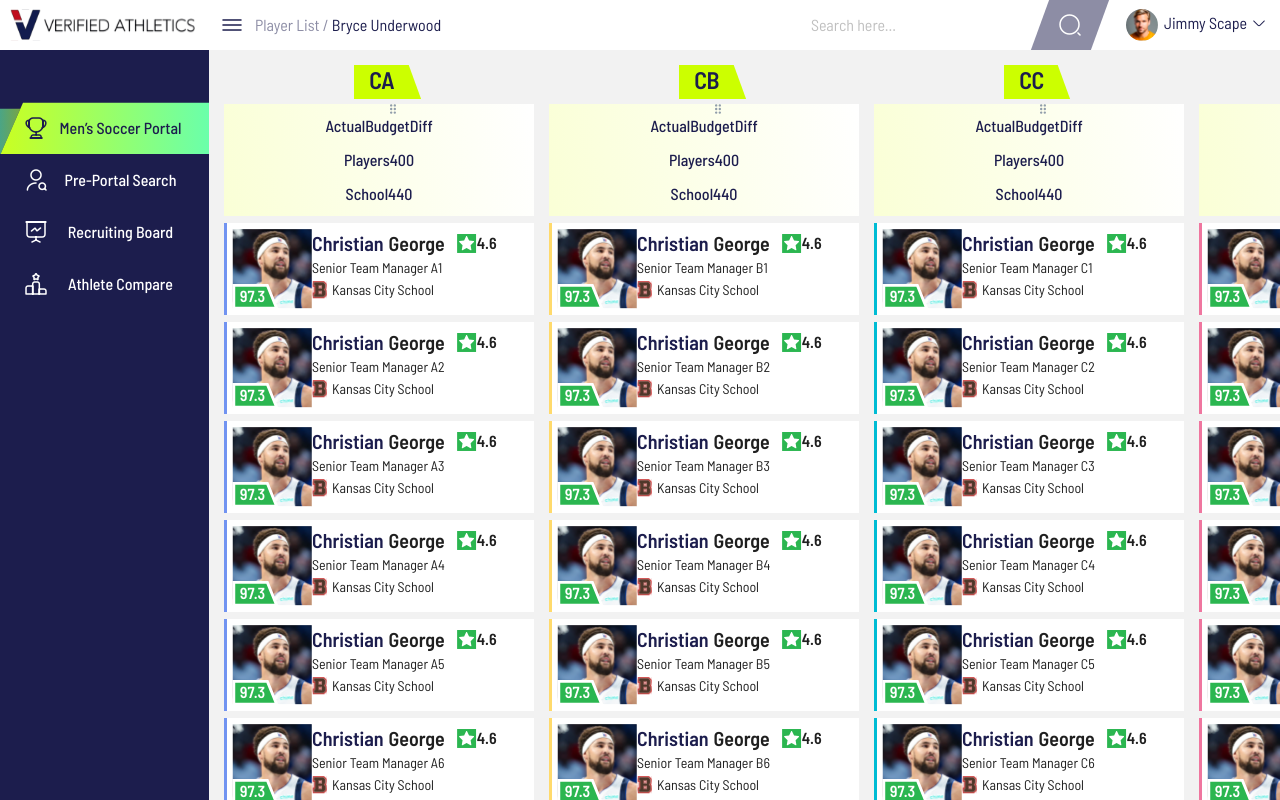
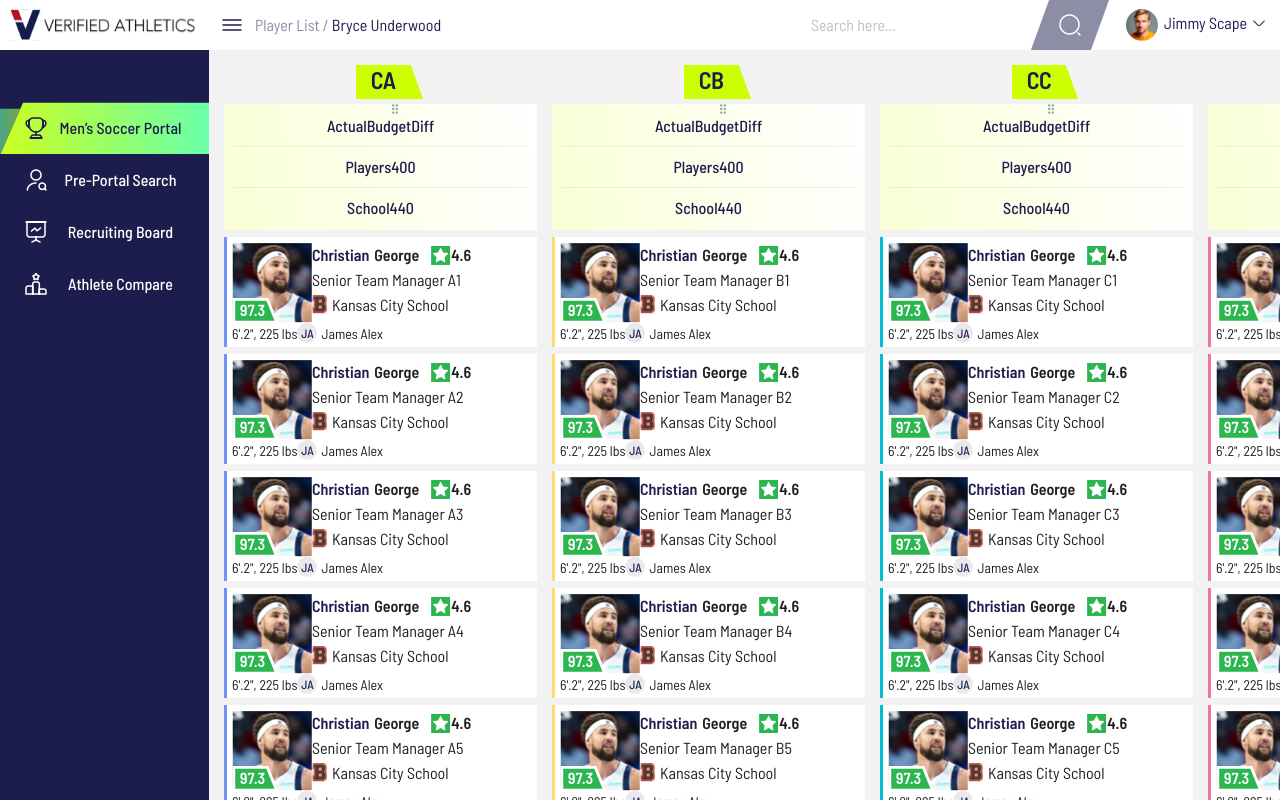
Before and after one commit to mfarhankz/verifi-athlet, a Next.js app: page /recruiting-board in a window 1280 px wide. Built offline with nearby package versions, Linux system fonts and the light colour scheme; a web font is replaced by a local one.

Commit message:
dnd ui fixed

```diff
--- a/src/app/(dashboard)/_components/UserShortInfo.tsx
+++ b/src/app/(dashboard)/_components/UserShortInfo.tsx
@@ -1,3 +1,4 @@
+/* eslint-disable react/no-unescaped-entities */
 import React from "react";
 import { Flex, Typography } from "antd";
 import Image from "next/image";
@@ -29,6 +30,7 @@ export default function UserShortInfo({
   schoolIcon,
 }: UserShortInfoProps) {
   return (
+    <Flex vertical className="player-short-info">
       <Flex>
         <ImageWithAverage
           src={src}
@@ -58,9 +60,7 @@ export default function UserShortInfo({
                 width={20}
                 className="mr-1"
               />
-          <Typography.Title level={5}>
-            {rating}
-          </Typography.Title>
+              <Typography.Title level={5}>{rating}</Typography.Title>
             </Flex>
           </Flex>
           <Typography.Paragraph>{title}</Typography.Paragraph>
@@ -70,5 +70,10 @@ export default function UserShortInfo({
           </Typography.Paragraph>
         </div>
       </Flex>
+      <Flex className="justify-between pr-2 pl-1 w-[97%]">
+        <Typography.Text>6'.2", 225 lbs</Typography.Text>
+        <Typography.Text><span className="user-icon">JA</span> James Alex</Typography.Text>
+      </Flex>
+    </Flex>
   );
 }
--- a/src/app/(dashboard)/recruiting-board/page.tsx
+++ b/src/app/(dashboard)/recruiting-board/page.tsx
@@ -1,11 +1,12 @@
 
+import { data } from "@/apis/data";
 import MultipleContainers from "@/app/dndkit/presets/Sortable/MultipleContainers";
 
 export default function RecruitingBoard() {
 
     return(
         <div className="main-container">
-            <MultipleContainers itemCount={6} />
+            <MultipleContainers itemCount={5}  />
         </div>
     );
 }
--- a/src/app/dndkit/components/Container/Container.module.scss
+++ b/src/app/dndkit/components/Container/Container.module.scss
@@ -6,7 +6,7 @@
   box-sizing: border-box;
   appearance: none;
   outline: none;
-  min-width: 310px;
+  min-width: 313px;
   margin: 0;
   border-radius: 5px;
   min-height: 200px;
--- a/src/app/dndkit/components/Container/Container.tsx
+++ b/src/app/dndkit/components/Container/Container.tsx
@@ -6,6 +6,7 @@ import classNames from "classnames";
 import { Handle, Remove } from "../Item";
 
 import styles from "./Container.module.scss";
+import { Divider } from "antd";
 
 export interface Props {
   children: React.ReactNode;
@@ -82,12 +83,14 @@ export const Container = forwardRef<HTMLDivElement, Props>(
               <span>Budget</span>
               <span>Diff</span>
             </div>
+            <Divider />
             <div className="flex items-center justify-between w-[100%]">
               <span>Players</span>
               <span>4</span>
               <span>0</span>
               <span>0</span>
             </div>
+            <Divider />
             <div className="flex items-center justify-between w-[100%]">
               <span>School</span>
               <span>4</span>
--- a/src/app/dndkit/components/Item/Item.module.scss
+++ b/src/app/dndkit/components/Item/Item.module.scss
@@ -55,7 +55,7 @@ $focused-outline-color: #4c9ffe;
   display: flex;
   flex-grow: 1;
   align-items: center;
-  padding: 6px 0 6px 8px;
+  padding: 6px 0 2px 8px;
   background-color: $background-color;
   // box-shadow: $box-shadow;
   outline: none;
--- a/src/app/dndkit/presets/Sortable/MultipleContainers.tsx
+++ b/src/app/dndkit/presets/Sortable/MultipleContainers.tsx
@@ -173,6 +173,7 @@ function MultipleContainers({
         B: createRange(itemCount, (index) => `B${index + 1}`),
         C: createRange(itemCount, (index) => `C${index + 1}`),
         D: createRange(itemCount, (index) => `D${index + 1}`),
+        E: createRange(itemCount, (index) => `E${index + 1}`),
       }
   );
   const [containers, setContainers] = useState(
--- a/src/app/scss/_common.scss
+++ b/src/app/scss/_common.scss
@@ -88,6 +88,26 @@
     }
   }
 
+.player-short-info {
+    .ant-typography {
+        margin: 0;
+        display: flex;
+        .user-icon {
+            background-color: rgba(28, 29, 77, 0.10);
+            border-radius: 50px;
+            width: 20px;
+            height: 20px;
+            display: flex;
+            font-size: 12px;
+            font-style: normal;
+            font-weight: 500;
+            color: var(--primary);
+            margin-right: 4px;
+            align-items: center;
+            justify-content: center;
+        }
+    }
+}
 .user-detail {
     text-align: left;
     min-width: 217px;
@@ -95,6 +115,7 @@
         margin: 0 !important;
         display: flex;
         align-items: center;
+        font-size: 16px;
         img, span {
             margin-right: 5px;
         }
@@ -353,11 +374,14 @@
 
 .colum-header {
     background: linear-gradient(81deg, #FAFFD6 0%, #FFF 100%);
-    gap: 10px;
+    gap: 8px;
     font-size: 16px;
     font-weight: 500;
     padding: 10px;
     margin-top: 39px;
+    .ant-divider {
+        margin: 0;
+    }
     .head-name {
         position: absolute;
         top: -39px;
```
Lines whose indentation alone changed are shown as unchanged.
